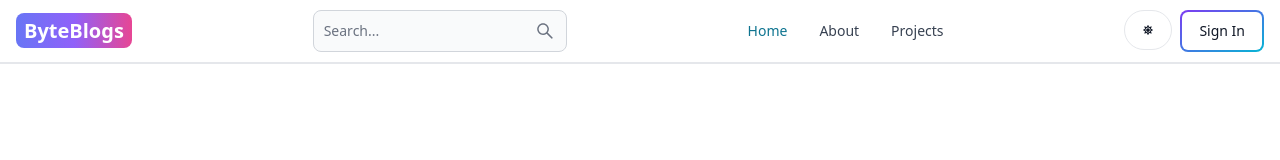
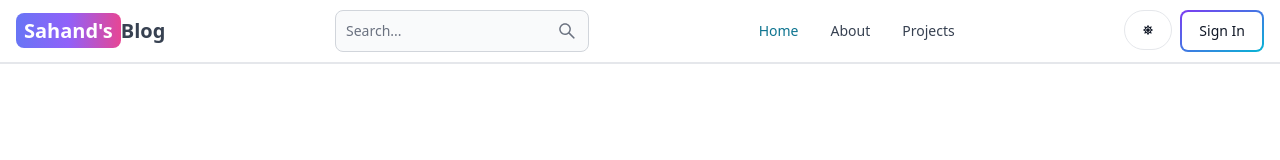
Before and after one commit to Saadkarim402/Blog-Admin, a React (Vite) app in the folder client/: page / in a window 1280 px wide. Shown: the top 160 px of the page. Built offline with nearby package versions, Linux system fonts and the light colour scheme; no server answers.

Commit message:
Refactor component import paths and fix import casing in App.jsx

```diff
--- a/client/src/App.jsx
+++ b/client/src/App.jsx
@@ -1,14 +1,13 @@
-import React from 'react'
-import {BrowserRouter,Routes,Route} from 'react-router-dom'
-import Home from './pages/Home'
-import Projects from './pages/Projects'
-import Dashboard from './pages/Dashboard'
-import SignIn from './pages/SignIn'
-import SignUp from './pages/SignUp'
-import About from './pages/About'
-import Header from './components/Header'
-import FooterCom from './components/Footer'
-import PrivateRoute from './components/PrivateRoute'
+import { BrowserRouter, Routes, Route } from 'react-router-dom';
+import Home from './pages/Home';
+import About from './pages/About';
+import SignIn from './pages/SignIn';
+import Dashboard from './pages/Dashboard';
+import Projects from './pages/Projects';
+import SignUp from './pages/SignUp';
+import Header from './components/Header';
+import Footer from './components/Footer';
+import PrivateRoute from './components/PrivateRoute';
 import OnlyAdminPrivateRoute from './components/OnlyAdminPrivateRoute';
 import CreatePost from './pages/CreatePost';
 import UpdatePost from './pages/UpdatePost';
@@ -16,19 +15,17 @@ import PostPage from './pages/PostPage';
 import ScrollToTop from './components/ScrollToTop';
 import Search from './pages/Search';
 
-
-function App() {
+export default function App() {
   return (
     <BrowserRouter>
       <ScrollToTop />
-    <Header/>
+      <Header />
       <Routes>
-      <Route path='/' element={<Home/>} />
-      <Route path='/about' element={<About/>} />
-      <Route path='/sign-up' element={<SignUp/>} />
-      <Route path='/sign-in' element={<SignIn/>} />
+        <Route path='/' element={<Home />} />
+        <Route path='/about' element={<About />} />
+        <Route path='/sign-in' element={<SignIn />} />
+        <Route path='/sign-up' element={<SignUp />} />
         <Route path='/search' element={<Search />} />
-      {/* to make dashboard private we used private route which only allows u to enter into a page if authenticated*/}
         <Route element={<PrivateRoute />}>
           <Route path='/dashboard' element={<Dashboard />} />
         </Route>
@@ -36,12 +33,11 @@ function App() {
           <Route path='/create-post' element={<CreatePost />} />
           <Route path='/update-post/:postId' element={<UpdatePost />} />
         </Route>
-      <Route path='/projects' element={<Projects/>} />
+
+        <Route path='/projects' element={<Projects />} />
         <Route path='/post/:postSlug' element={<PostPage />} />
       </Routes>
-    <FooterCom/>
+      <Footer />
     </BrowserRouter>
-  )
+  );
 }
-
-export default App
--- a/client/src/Components/Header.jsx
+++ b/client/src/Components/Header.jsx
@@ -55,8 +55,9 @@ export default function Header() {
         className='self-center whitespace-nowrap text-sm sm:text-xl font-semibold dark:text-white'
       >
         <span className='px-2 py-1 bg-gradient-to-r from-indigo-500 via-purple-500 to-pink-500 rounded-lg text-white'>
-        ByteBlogs
+          Sahand's
         </span>
+        Blog
       </Link>
       <form onSubmit={handleSubmit}>
         <TextInput
```
Lines whose indentation alone changed are shown as unchanged.
